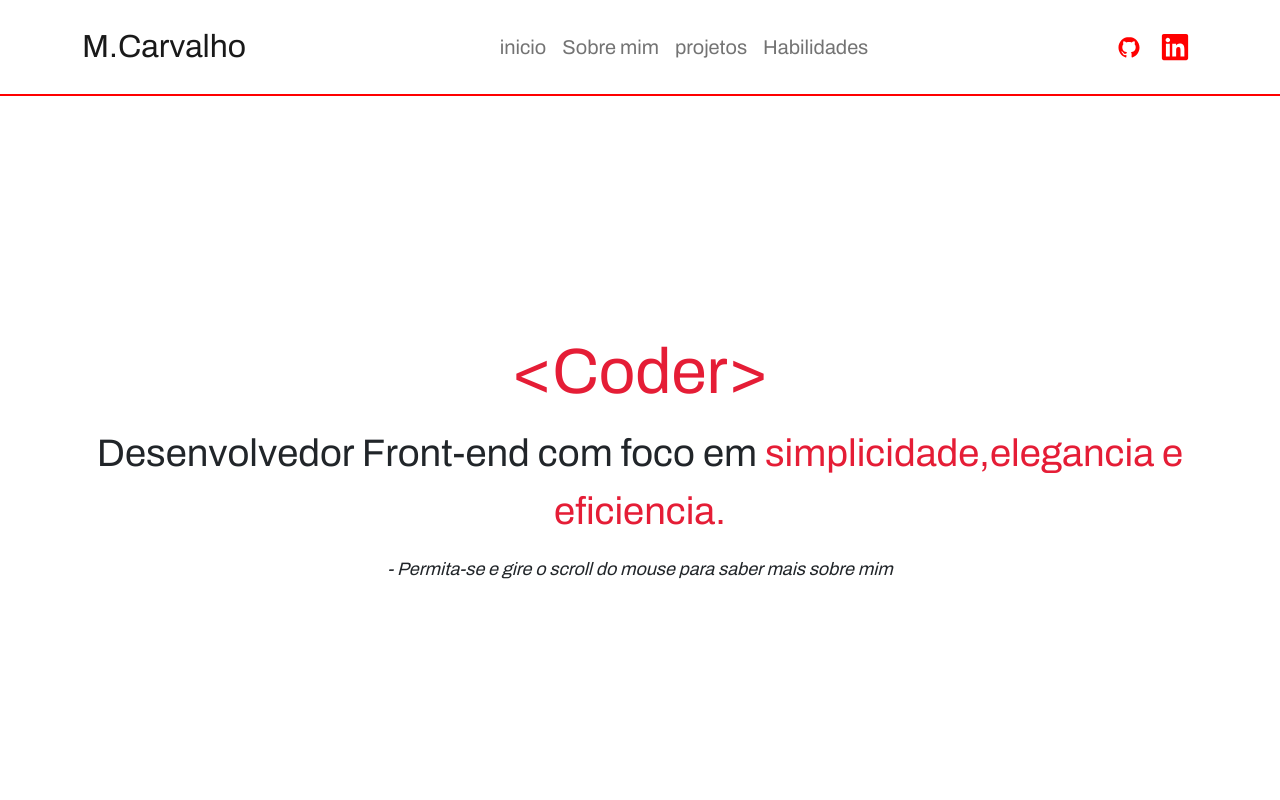
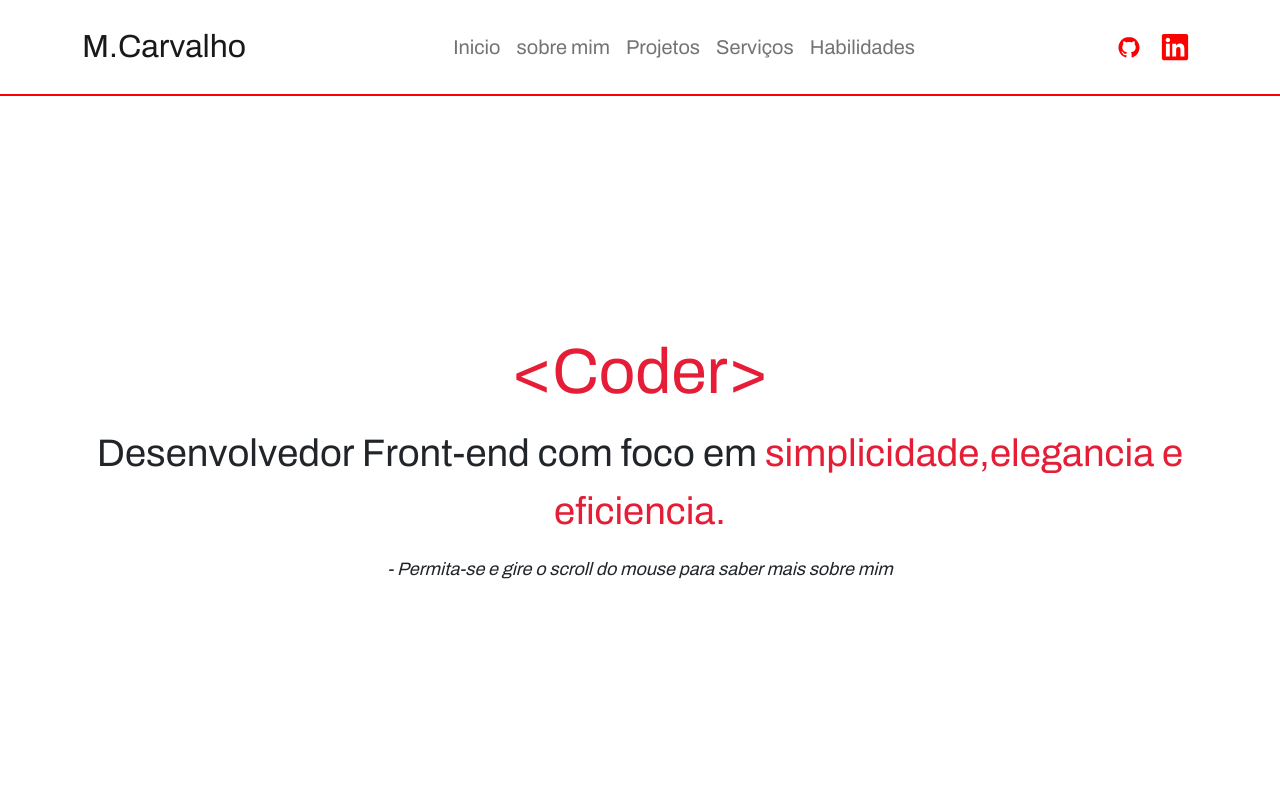
Before and after one commit to macaury/Portifolio, a React (Vite) app: page / in a window 1280 px wide. Shown: the top 800 px of the page. Built offline with nearby package versions, Linux system fonts and the light colour scheme.

Commit message:
funcionalidades ao navbar adicionado

```diff
--- a/package.json
+++ b/package.json
@@ -17,6 +17,7 @@
     "react-dom": "^18.2.0",
     "react-icon": "^1.0.0",
     "react-icons": "^4.7.1",
+    "react-scroll": "^1.8.9",
     "vue-react": "^1.2.0"
   },
   "devDependencies": {
--- a/src/App.jsx
+++ b/src/App.jsx
@@ -5,11 +5,11 @@ import "./assets/EventoMousedescricao";
 
 import Barra_nav from "./components/Barra_nav";
 import Titulo from "./components/inicio";
-import Tecnologias from "./components/tecnologias";
+import Tecnologias from "./components/habilidades";
 import Projetos from "./components/projetos";
 import Footer from "./components/footer";
 import Servicos from "./components/servicos";
-import Quem_sou from "./components/quem_sou";
+import Quem_sou from "./components/sobre_mim";
 
 import "./css/main.css";
 import "bootstrap/dist/css/bootstrap.min.css";
--- a/src/components/Barra_nav.jsx
+++ b/src/components/Barra_nav.jsx
@@ -4,36 +4,101 @@ import Container from "react-bootstrap/Container";
 import Nav from "react-bootstrap/Nav";
 import Navbar from "react-bootstrap/Navbar";
 
-import Button from "react-bootstrap/esm/Button";
+import { Link } from "react-scroll";
 
 import { DiGithubBadge } from "react-icons/di";
 
 import { FaLinkedin } from "react-icons/fa";
 
 const Barra_nav = () => {
+  const closeMenu = () => setClick(false);
+
   return (
     <>
       <Navbar className="Barra_navegacao linha" bg="outline-light" expand="lg">
         <Container>
-          <Navbar.Brand className="No_bg" href="#home">
+          <Navbar.Brand className="No_bg" href="/">
             M.Carvalho
           </Navbar.Brand>
           <Nav>
-            <Nav.Link href={"#"}>
-              <span>inicio</span>
+            <Nav.Link>
+              <span>
+                <Link
+                  activeClass="active"
+                  to="inicio"
+                  spy={true}
+                  smooth={true}
+                  offset={50}
+                  duration={500}
+                >
+                  Inicio
+                </Link>
+              </span>
             </Nav.Link>
-            <Nav.Link href={"#"}>
-              <span> Sobre mim </span>
+            <Nav.Link>
+              <span>
+                <Link
+                  activeClass="active"
+                  to="sobre_mim"
+                  spy={true}
+                  smooth={true}
+                  offset={50}
+                  duration={500}
+                >
+                  sobre mim
+                </Link>
+              </span>
             </Nav.Link>
-            <Nav.Link href={"#projetos"}>
-              <span>projetos</span>
+            <Nav.Link>
+              <span>
+                <Link
+                  activeClass="active"
+                  to="projetos"
+                  spy={true}
+                  smooth={true}
+                  offset={50}
+                  duration={500}
+                >
+                  Projetos
+                </Link>
+              </span>
             </Nav.Link>
-            <Nav.Link href={"#"}>
-              <span>Habilidades</span>
+            <Nav.Link>
+              <span>
+                <Link
+                  activeClass="active"
+                  to="servicos"
+                  spy={true}
+                  smooth={true}
+                  offset={50}
+                  duration={500}
+
+                >
+                  Serviços
+                </Link>
+              </span>
+            </Nav.Link>
+            <Nav.Link>
+              <span>
+                <Link
+                  activeClass="active"
+                  to="habilidades"
+                  spy={true}
+                  smooth={true}
+                  offset={100}
+                  duration={500}
+                >
+                  Habilidades
+                </Link>
+              </span>
             </Nav.Link>
           </Nav>
           <Nav>
-            <Nav.Link href={"#"}>
+            <Nav.Link
+              href={
+                "https://github.com/macaury?tab=overview&from=2023-01-01&to=2023-01-19"
+              }
+            >
               <DiGithubBadge className="bi" />
             </Nav.Link>
             <Nav.Link href={"#"}>
--- a/src/components/tecnologias.jsx
+++ b/src/components/habilidades.jsx
@@ -21,7 +21,7 @@ import "../assets/mudarDescricao";
 function tecnologias() {
   return (
     <>
-      <div className="height_general">
+      <div id="habilidades" className="height_general">
         <Container>
           <Row
             className="justify-content-md-between"
--- a/src/components/inicio.jsx
+++ b/src/components/inicio.jsx
@@ -9,7 +9,7 @@ import { CiBezier } from "react-icons/ci";
 function titulo() {
   return (
     <>
-      <div  style={{paddingBottom: "2%"}}>
+      <div id="inicio"  style={{paddingBottom: "2%"}}>
         <Container className="box_inicio">
           <Row className="  justify-content-md-between">
             <div
--- a/src/components/projetos.jsx
+++ b/src/components/projetos.jsx
@@ -10,7 +10,7 @@ import { DiJava } from "react-icons/di";
 function projetos() {
   return (
     <>
-      <div id="#projetos" className="height_general" >
+      <div id="projetos" className="height_general" >
         <Card.Header>
           <Container>
             <Row className="justify-content-md-between">
--- a/src/components/servicos.jsx
+++ b/src/components/servicos.jsx
@@ -11,7 +11,7 @@ import design from "../assets/images/design.svg";
 function servicos() {
   return (
     <>
-      <div className="bg_projetos">
+      <div  id="servicos" className="bg_projetos">
         <Container>
           <Row
             className="justify-content-md-between habilidades"
--- a/src/components/quem_sou.jsx
+++ b/src/components/sobre_mim.jsx
@@ -9,7 +9,7 @@ import img from "../assets/images/img.png";
 function quemSou() {
   return (
     <>
-      <div className="bg_projetos">
+      <div id="sobre_mim" className="bg_projetos">
         <Container>
           <Row style={{ paddingTop: "5%" }}>
             <span
```
Also changed, not shown: 1 other file (tests, documents, lock files or other folders).
